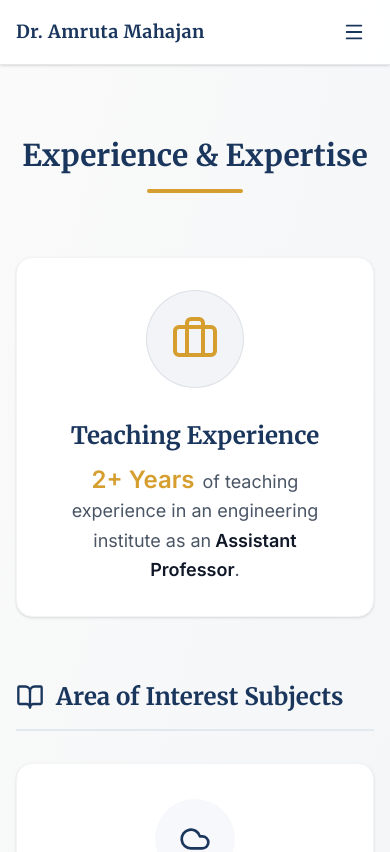
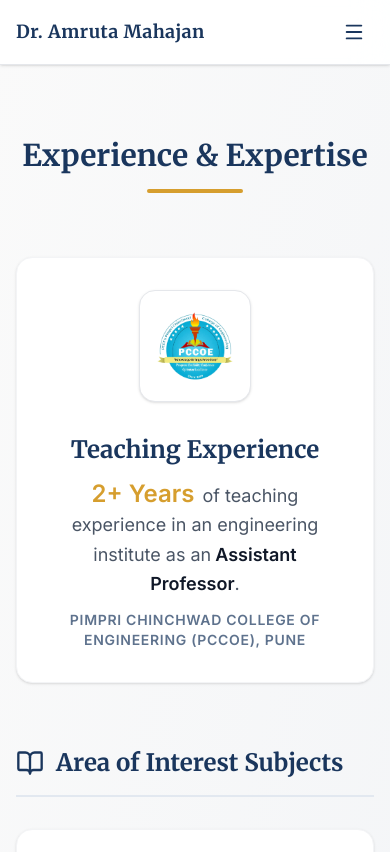
Before and after one commit to aavishkarchaudhari/Dr.-Amruta-Mahajan-Portfolio, a React (Vite) app: page /experience in a window 390 px wide. Shown: the top 852 px of the page. Built offline with nearby package versions, Linux system fonts and the light colour scheme.

Commit message:
feat: enhance Experience component with PCCoE logo and improve layout for better mobile experience

```diff
--- a/src/index.css
+++ b/src/index.css
@@ -15,14 +15,33 @@
 }
 
 /* Base global styles */
+html {
+  scroll-behavior: smooth;
+}
+
 body {
   background-color: var(--color-background);
   color: #1f2937; /* Tailwind gray-800 */
   font-family: var(--font-sans);
   -webkit-font-smoothing: antialiased;
+  /* Prevent horizontal overflow on mobile */
+  overflow-x: hidden;
 }
 
 h1, h2, h3, h4, h5, h6 {
   font-family: var(--font-serif);
   color: var(--color-primary);
 }
+
+/* Ensure all images are responsive by default */
+img {
+  max-width: 100%;
+  height: auto;
+}
+
+/* Better tap targets on mobile */
+@media (max-width: 768px) {
+  button, a {
+    -webkit-tap-highlight-color: transparent;
+  }
+}
--- a/src/pages/Experience.jsx
+++ b/src/pages/Experience.jsx
@@ -1,4 +1,5 @@
-import { Briefcase, Cloud, CheckCircle, Terminal, BookOpen } from 'lucide-react';
+import { Cloud, CheckCircle, Terminal, BookOpen } from 'lucide-react';
+import pccoelogo from '../assets/PCCOE-Pune-Logo.png';
 
 const Experience = () => {
   // We map the subjects to icons to make the UI pop
@@ -31,8 +32,13 @@ const Experience = () => {
         {/* Decorative background element */}
         <div className="absolute top-0 right-0 w-32 h-32 bg-accent/5 rounded-bl-full -z-10"></div>
 
-        <div className="bg-primary/5 p-6 rounded-full flex-shrink-0 border border-primary/10">
-          <Briefcase size={48} className="text-accent" />
+        {/* PCCoE Logo */}
+        <div className="bg-white p-4 rounded-2xl flex-shrink-0 border border-gray-200 shadow-sm flex items-center justify-center w-28 h-28">
+          <img
+            src={pccoelogo}
+            alt="PCCoE Logo"
+            className="w-full h-full object-contain"
+          />
         </div>
 
         <div className="text-center md:text-left z-10">
@@ -41,6 +47,9 @@ const Experience = () => {
             <span className="font-bold text-accent text-2xl mr-2">2+ Years</span>
             of teaching experience in an engineering institute as an
             <span className="font-semibold text-gray-900 ml-1">Assistant Professor</span>.
+          </p>
+          <p className="mt-3 text-sm font-semibold text-primary/70 uppercase tracking-wider">
+            Pimpri Chinchwad College of Engineering (PCCoE), Pune
           </p>
         </div>
       </div>
```
